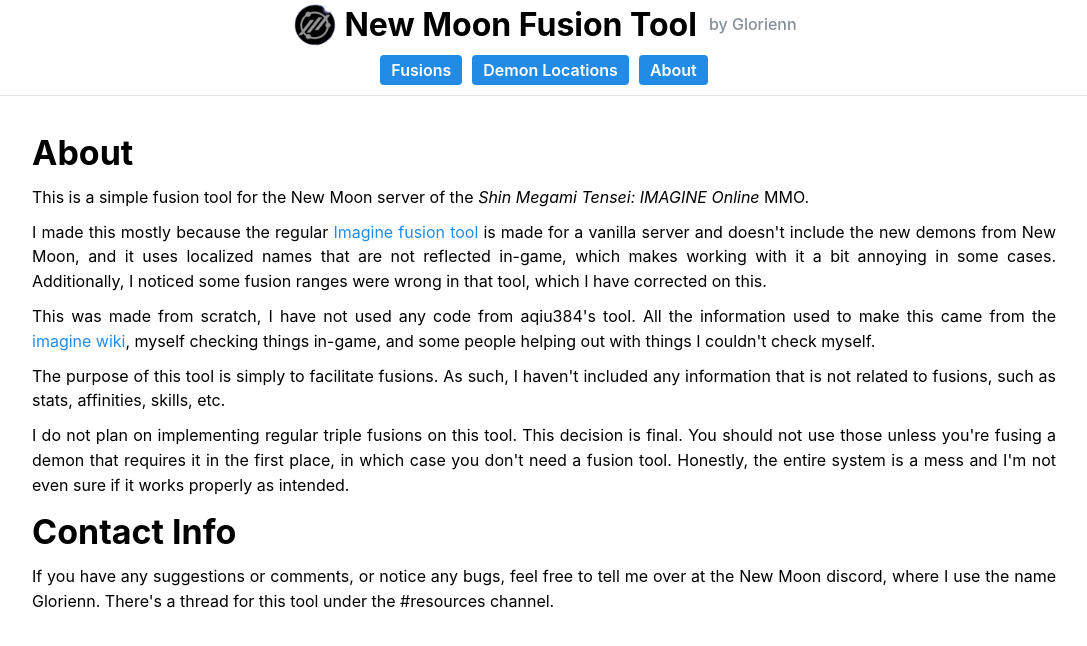
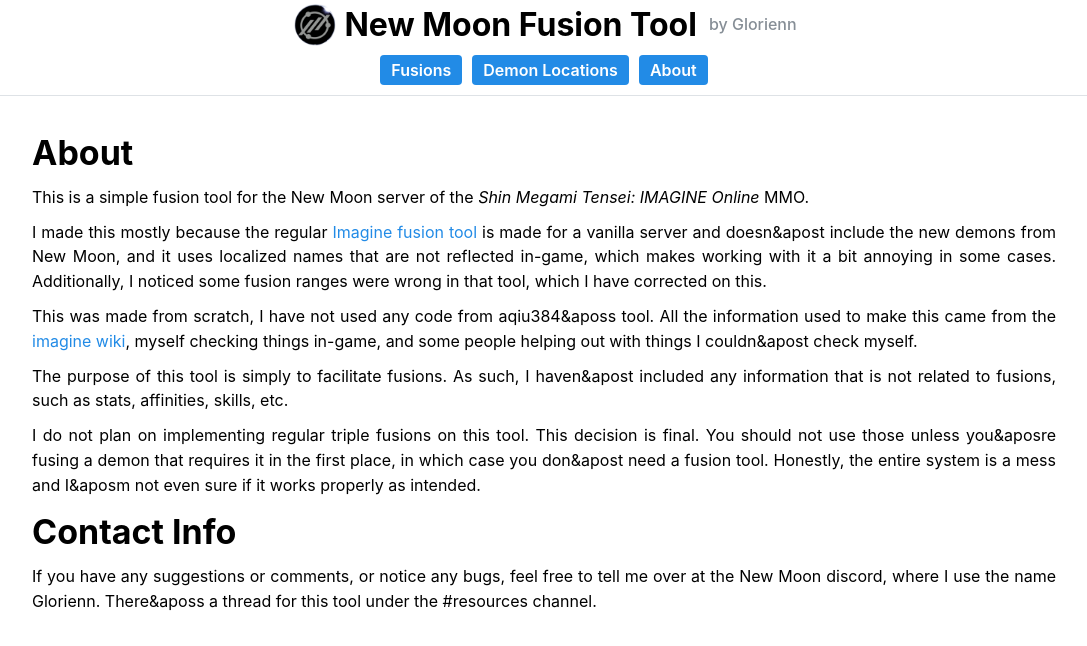
Before and after one commit to IuriTeixeira/NewMoon-Fusion-Tool, a Next.js app: page /about in a window 1280 px wide. Shown: the top 646 px of the page, without its empty margins (96-1183 px from the left). Built offline with nearby package versions, Linux system fonts and the light colour scheme.

Commit message:
fixed eslint problem

```diff
--- a/src/app/Components/AboutComponent.tsx
+++ b/src/app/Components/AboutComponent.tsx
@@ -5,12 +5,12 @@
         <Flex direction={'column'} align={'flex-start'} justify={'flex-start'} m={'lg'} w={'80%'}>
             <Title mb={'xs'}>About</Title>
             <Text mb={'xs'} ta={'justify'}>This is a simple fusion tool for the New Moon server of the <Text span fs="italic">Shin Megami Tensei: IMAGINE Online</Text> MMO.</Text>
-            <Text mb={'xs'} ta={'justify'}>I made this mostly because the regular <Anchor href="https://aqiu384.github.io/megaten-fusion-tool/smtim/demons">Imagine fusion tool</Anchor> is made for a vanilla server and doesn't include the new demons from New Moon, and it uses localized names that are not reflected in-game, which makes working with it a bit annoying in some cases. Additionally, I noticed some fusion ranges were wrong in that tool, which I have corrected on this.</Text>
-            <Text mb={'xs'} ta={'justify'}>This was made from scratch, I have not used any code from aqiu384's tool. All the information used to make this came from the <Anchor href="https://wiki.megatenonline.ru/">imagine wiki</Anchor>, myself checking things in-game, and some people helping out with things I couldn't check myself.</Text>
-            <Text mb={'xs'} ta={'justify'}>The purpose of this tool is simply to facilitate fusions. As such, I haven't included any information that is not related to fusions, such as stats, affinities, skills, etc.</Text>
-            <Text mb={'sm'} ta={'justify'}>I do not plan on implementing regular triple fusions on this tool. This decision is final. You should not use those unless you're fusing a demon that requires it in the first place, in which case you don't need a fusion tool. Honestly, the entire system is a mess and I'm not even sure if it works properly as intended.</Text>
+            <Text mb={'xs'} ta={'justify'}>I made this mostly because the regular <Anchor href="https://aqiu384.github.io/megaten-fusion-tool/smtim/demons">Imagine fusion tool</Anchor> is made for a vanilla server and doesn&apost include the new demons from New Moon, and it uses localized names that are not reflected in-game, which makes working with it a bit annoying in some cases. Additionally, I noticed some fusion ranges were wrong in that tool, which I have corrected on this.</Text>
+            <Text mb={'xs'} ta={'justify'}>This was made from scratch, I have not used any code from aqiu384&aposs tool. All the information used to make this came from the <Anchor href="https://wiki.megatenonline.ru/">imagine wiki</Anchor>, myself checking things in-game, and some people helping out with things I couldn&apost check myself.</Text>
+            <Text mb={'xs'} ta={'justify'}>The purpose of this tool is simply to facilitate fusions. As such, I haven&apost included any information that is not related to fusions, such as stats, affinities, skills, etc.</Text>
+            <Text mb={'sm'} ta={'justify'}>I do not plan on implementing regular triple fusions on this tool. This decision is final. You should not use those unless you&aposre fusing a demon that requires it in the first place, in which case you don&apost need a fusion tool. Honestly, the entire system is a mess and I&aposm not even sure if it works properly as intended.</Text>
             <Title mb={'xs'}>Contact Info</Title>
-            <Text mb={'xs'} ta={'justify'}>If you have any suggestions or comments, or notice any bugs, feel free to tell me over at the New Moon discord, where I use the name Glorienn. There's a thread for this tool under the #resources channel.</Text>
+            <Text mb={'xs'} ta={'justify'}>If you have any suggestions or comments, or notice any bugs, feel free to tell me over at the New Moon discord, where I use the name Glorienn. There&aposs a thread for this tool under the #resources channel.</Text>
         </Flex>
     )
 }
```
